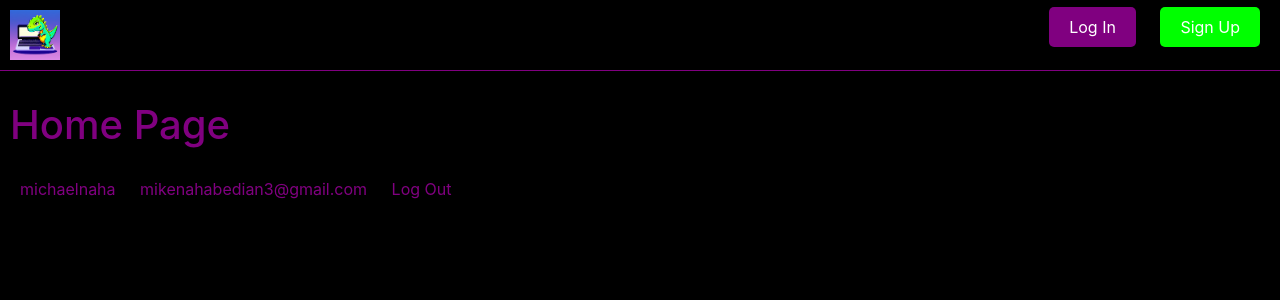
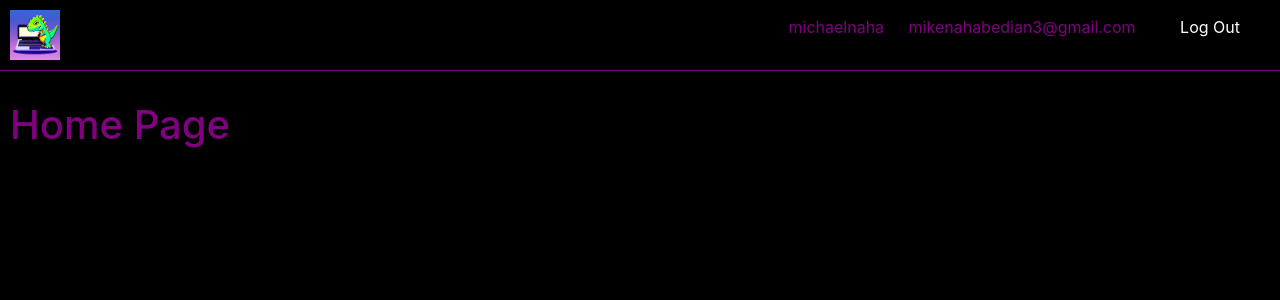
Before and after one commit to mikenahabedian3/python_jobasoar_2, a Django app: page / in a window 1280 px wide. Shown: the top 300 px of the page. Run offline with Django 4.2, Linux system fonts and the light colour scheme; a user stored in the database is signed in.

Commit message:
username email addy and Log Out button in top nav

```diff
--- a/core/templates/base.html
+++ b/core/templates/base.html
@@ -60,15 +60,20 @@
 </head>
 
 <body>
-
   <header>
     <a href="/">
       <img src="{% static 'logo.png' %}" alt="Logo" style="height: 50px;">
     </a>
     <nav>
       <ul>
-        <li><a href="/login" class="purple">Log In</a></li>
-        <li><a href="/signup" class="green">Sign Up</a></li>
+        {% if request.user.is_authenticated %}
+          <li style="display: inline; margin: 0 10px;">{{ request.user.username }}</li>
+          <li style="display: inline; margin: 0 10px;">{{ request.user.email }}</li>
+          <li style="display: inline; margin: 0 10px;"><a href="/logout" style="color: white;">Log Out</a></li>
+        {% else %}
+          <li><a href="/login" class="purple">Log In</a></li>
+          <li><a href="/signup" class="green">Sign Up</a></li>
+        {% endif %}
       </ul>
     </nav>
   </header>
@@ -77,18 +82,7 @@
     {% block content %}{% endblock %}
   </main>
 
-  {% if request.user.is_authenticated %}
-  <nav style="padding: 10px;">
-    <ul style="list-style-type: none; padding: 0;">
-      <li style="display: inline; margin: 0 10px;">{{ request.user.username }}</li>
-      <li style="display: inline; margin: 0 10px;">{{ request.user.email }}</li>
-      <li style="display: inline; margin: 0 10px;"><a href="/logout" style="color: purple;">Log Out</a></li>
-    </ul>
-  </nav>
-  {% endif %}
-
 <script src="https://code.jquery.com/jquery-3.5.1.slim.min.js" integrity="sha384-DfXdz2htPH0lsSSs5nCTpuj/zy4C+OGpamoFVy38MVBnE+IbbVYUew+OrCXaRkfj" crossorigin="anonymous"></script>
 <script src="https://cdn.jsdelivr.net/npm/bootstrap@4.6.0/dist/js/bootstrap.bundle.min.js" integrity="sha384-Piv4xVNRyMGpqkS2by6br4gNJ7DXjqk09RmUpJ8jgGtD7zP9yug3goQfGII0yAns" crossorigin="anonymous"></script>
-
 </body>
 </html>
```
Also changed, not shown: 1 other file.
